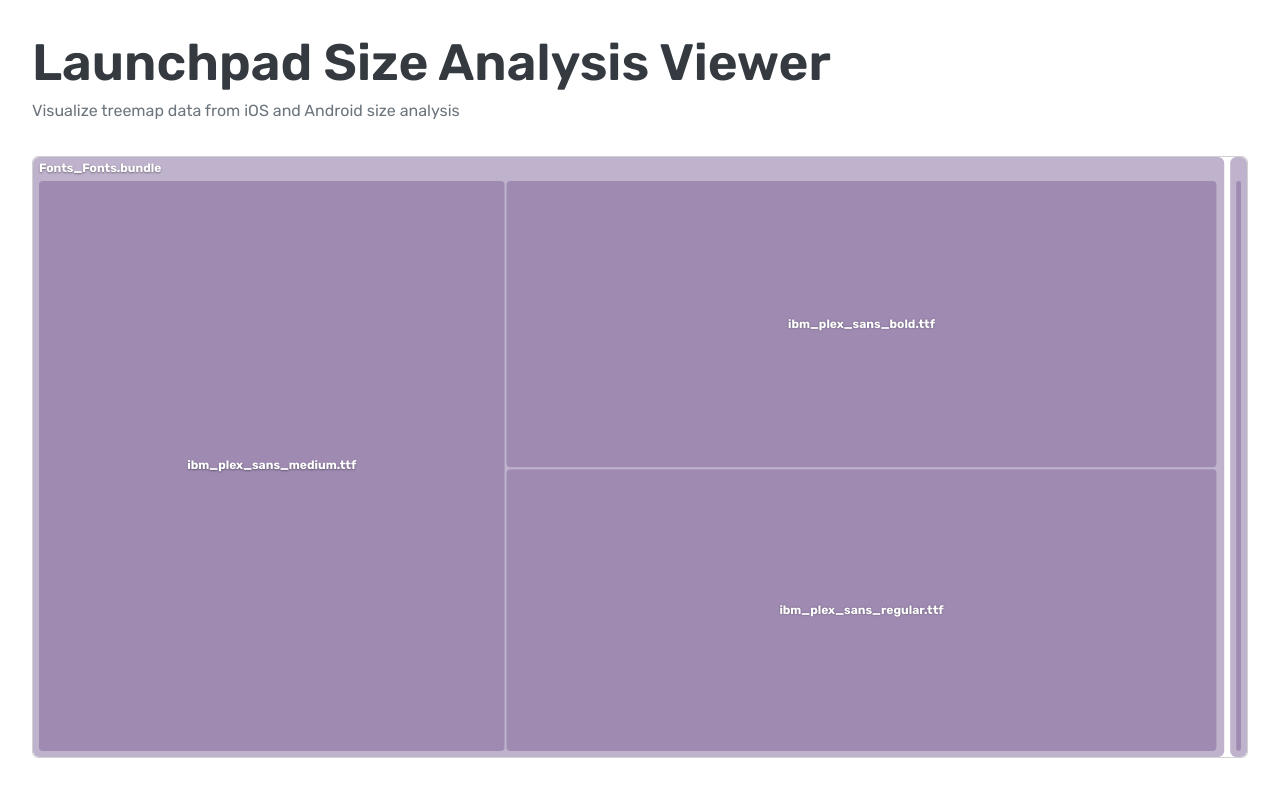
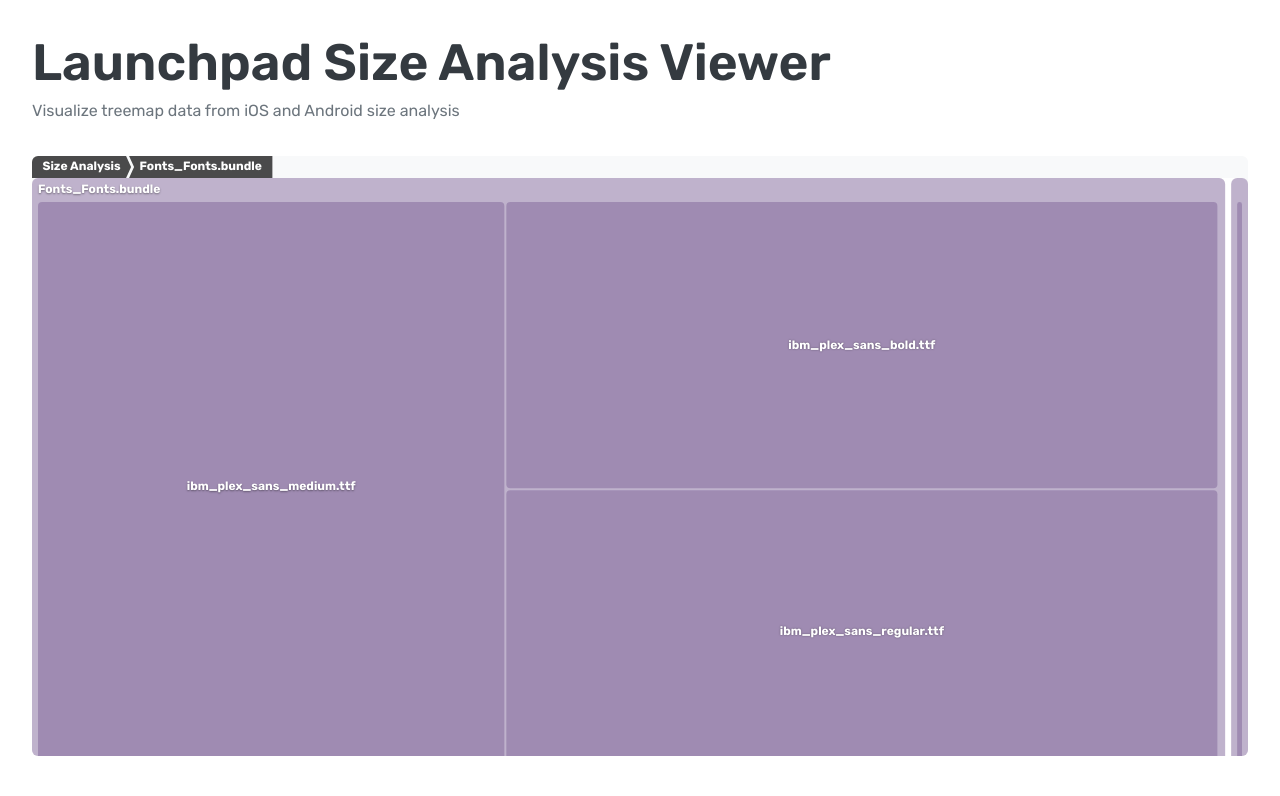
Before and after one commit to getsentry/launchpad, a React (Vite) app in the folder web/: page / in a window 1280 px wide. Both pictures are taken after a click on the button "Load Sample Data". Shown: the top 796 px of the page. Built offline with nearby package versions, Linux system fonts and the light colour scheme.

Commit message:
Next uleb size (#130)
* Next uleb size

* Remove border

* Adjust

```diff
--- a/web/src/App.tsx
+++ b/web/src/App.tsx
@@ -66,7 +66,7 @@ function App() {
           <div>
             {/* Treemap Visualization */}
             <div style={{
-              border: '1px solid rgb(209, 209, 209)',
+              backgroundColor: '#f8f9fa',
               overflow: 'hidden',
               borderRadius: '6px'
             }}>
--- a/web/src/components/TreemapVisualization.tsx
+++ b/web/src/components/TreemapVisualization.tsx
@@ -55,7 +55,6 @@ const TYPE_COLORS: Record<TreemapType, string> = {
   [TreemapType.DEX]: COLORS.kiwi,
   [TreemapType.NATIVE_LIBRARIES]: COLORS.kiwi,
   [TreemapType.COMPILED_RESOURCES]: COLORS.kiwi,
-  [TreemapType.NATIVE_CODE]: COLORS.kiwi,
 
   // Binary Analysis
   [TreemapType.MODULES]: COLORS.cyan,
@@ -184,10 +183,11 @@ export const TreemapVisualization: React.FC<TreemapVisualizationProps> = ({
         animationDuration: 300,
         height: `100%`,
         width: `100%`,
+        top: '22',
 
         // Hide breadcrumb nav for now
         breadcrumb: {
-          show: false,
+          show: true, // Intentionally back on for debugging
           left: '0',
           top: '0',
           emphasis: {
@@ -206,7 +206,7 @@ export const TreemapVisualization: React.FC<TreemapVisualizationProps> = ({
               fontSize: 12,
               fontWeight: 'bold',
               fontFamily: 'Rubik',
-              color: COLORS.gray500,
+              color: COLORS.white,
             },
           },
         },
```
Also changed, not shown: 1 other file (tests, documents, lock files or other folders).
